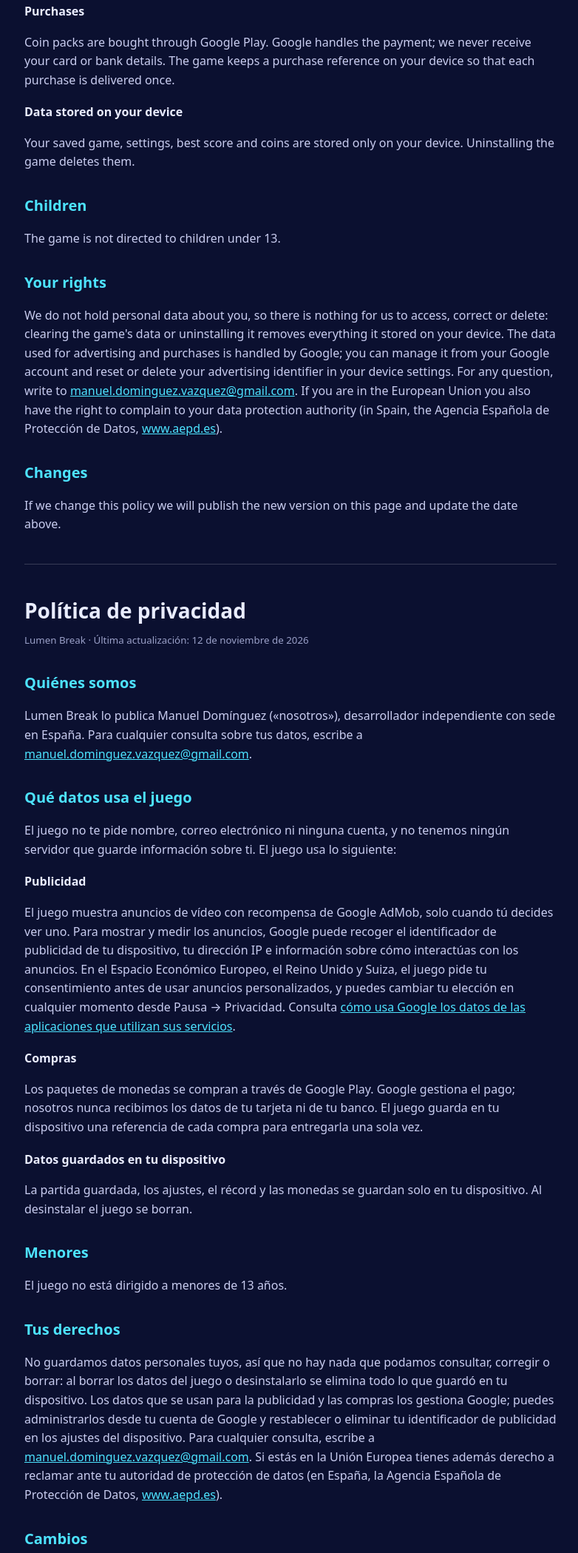
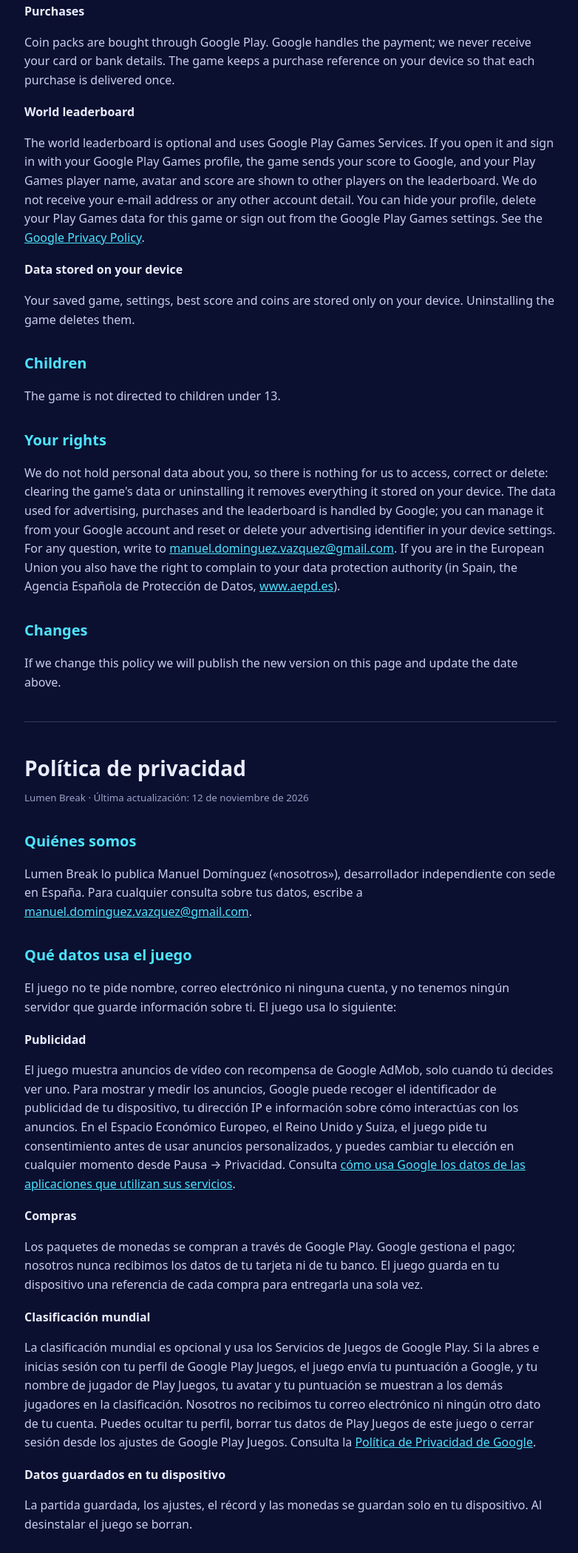
Before and after one commit to manueldominguezvazquez-source/manueldominguezvazquez-source.github.io, a plain HTML site: page lumen-break/privacy.html in a window 1280 px wide. Shown: the part 589-2688 px from the top of the page at 74% size, without its empty margins (247-1029 px from the left). Drawn offline with Linux system fonts and the light colour scheme.

Commit message:
Política de privacidad: apartado de la clasificación mundial
Co-Authored-By: Claude Fable 5.2 <noreply@anthropic.com>

```diff
--- a/lumen-break/privacy.html
+++ b/lumen-break/privacy.html
@@ -30,6 +30,9 @@
 <h3>Purchases</h3>
 <p>Coin packs are bought through Google Play. Google handles the payment; we never receive your card or bank details. The game keeps a purchase reference on your device so that each purchase is delivered once.</p>
 
+<h3>World leaderboard</h3>
+<p>The world leaderboard is optional and uses Google Play Games Services. If you open it and sign in with your Google Play Games profile, the game sends your score to Google, and your Play Games player name, avatar and score are shown to other players on the leaderboard. We do not receive your e-mail address or any other account detail. You can hide your profile, delete your Play Games data for this game or sign out from the Google Play Games settings. See the <a href="https://policies.google.com/privacy">Google Privacy Policy</a>.</p>
+
 <h3>Data stored on your device</h3>
 <p>Your saved game, settings, best score and coins are stored only on your device. Uninstalling the game deletes them.</p>
 
@@ -37,7 +40,7 @@
 <p>The game is not directed to children under 13.</p>
 
 <h2>Your rights</h2>
-<p>We do not hold personal data about you, so there is nothing for us to access, correct or delete: clearing the game's data or uninstalling it removes everything it stored on your device. The data used for advertising and purchases is handled by Google; you can manage it from your Google account and reset or delete your advertising identifier in your device settings. For any question, write to <a href="mailto:manuel.dominguez.vazquez@gmail.com">manuel.dominguez.vazquez@gmail.com</a>. If you are in the European Union you also have the right to complain to your data protection authority (in Spain, the Agencia Española de Protección de Datos, <a href="https://www.aepd.es">www.aepd.es</a>).</p>
+<p>We do not hold personal data about you, so there is nothing for us to access, correct or delete: clearing the game's data or uninstalling it removes everything it stored on your device. The data used for advertising, purchases and the leaderboard is handled by Google; you can manage it from your Google account and reset or delete your advertising identifier in your device settings. For any question, write to <a href="mailto:manuel.dominguez.vazquez@gmail.com">manuel.dominguez.vazquez@gmail.com</a>. If you are in the European Union you also have the right to complain to your data protection authority (in Spain, the Agencia Española de Protección de Datos, <a href="https://www.aepd.es">www.aepd.es</a>).</p>
 
 <h2>Changes</h2>
 <p>If we change this policy we will publish the new version on this page and update the date above.</p>
@@ -59,6 +62,9 @@
 <h3>Compras</h3>
 <p>Los paquetes de monedas se compran a través de Google Play. Google gestiona el pago; nosotros nunca recibimos los datos de tu tarjeta ni de tu banco. El juego guarda en tu dispositivo una referencia de cada compra para entregarla una sola vez.</p>
 
+<h3>Clasificación mundial</h3>
+<p>La clasificación mundial es opcional y usa los Servicios de Juegos de Google Play. Si la abres e inicias sesión con tu perfil de Google Play Juegos, el juego envía tu puntuación a Google, y tu nombre de jugador de Play Juegos, tu avatar y tu puntuación se muestran a los demás jugadores en la clasificación. Nosotros no recibimos tu correo electrónico ni ningún otro dato de tu cuenta. Puedes ocultar tu perfil, borrar tus datos de Play Juegos de este juego o cerrar sesión desde los ajustes de Google Play Juegos. Consulta la <a href="https://policies.google.com/privacy?hl=es">Política de Privacidad de Google</a>.</p>
+
 <h3>Datos guardados en tu dispositivo</h3>
 <p>La partida guardada, los ajustes, el récord y las monedas se guardan solo en tu dispositivo. Al desinstalar el juego se borran.</p>
 
@@ -66,7 +72,7 @@
 <p>El juego no está dirigido a menores de 13 años.</p>
 
 <h2>Tus derechos</h2>
-<p>No guardamos datos personales tuyos, así que no hay nada que podamos consultar, corregir o borrar: al borrar los datos del juego o desinstalarlo se elimina todo lo que guardó en tu dispositivo. Los datos que se usan para la publicidad y las compras los gestiona Google; puedes administrarlos desde tu cuenta de Google y restablecer o eliminar tu identificador de publicidad en los ajustes del dispositivo. Para cualquier consulta, escribe a <a href="mailto:manuel.dominguez.vazquez@gmail.com">manuel.dominguez.vazquez@gmail.com</a>. Si estás en la Unión Europea tienes además derecho a reclamar ante tu autoridad de protección de datos (en España, la Agencia Española de Protección de Datos, <a href="https://www.aepd.es">www.aepd.es</a>).</p>
+<p>No guardamos datos personales tuyos, así que no hay nada que podamos consultar, corregir o borrar: al borrar los datos del juego o desinstalarlo se elimina todo lo que guardó en tu dispositivo. Los datos que se usan para la publicidad, las compras y la clasificación los gestiona Google; puedes administrarlos desde tu cuenta de Google y restablecer o eliminar tu identificador de publicidad en los ajustes del dispositivo. Para cualquier consulta, escribe a <a href="mailto:manuel.dominguez.vazquez@gmail.com">manuel.dominguez.vazquez@gmail.com</a>. Si estás en la Unión Europea tienes además derecho a reclamar ante tu autoridad de protección de datos (en España, la Agencia Española de Protección de Datos, <a href="https://www.aepd.es">www.aepd.es</a>).</p>
 
 <h2>Cambios</h2>
 <p>Si cambiamos esta política, publicaremos la nueva versión en esta página y actualizaremos la fecha de arriba.</p>
```
